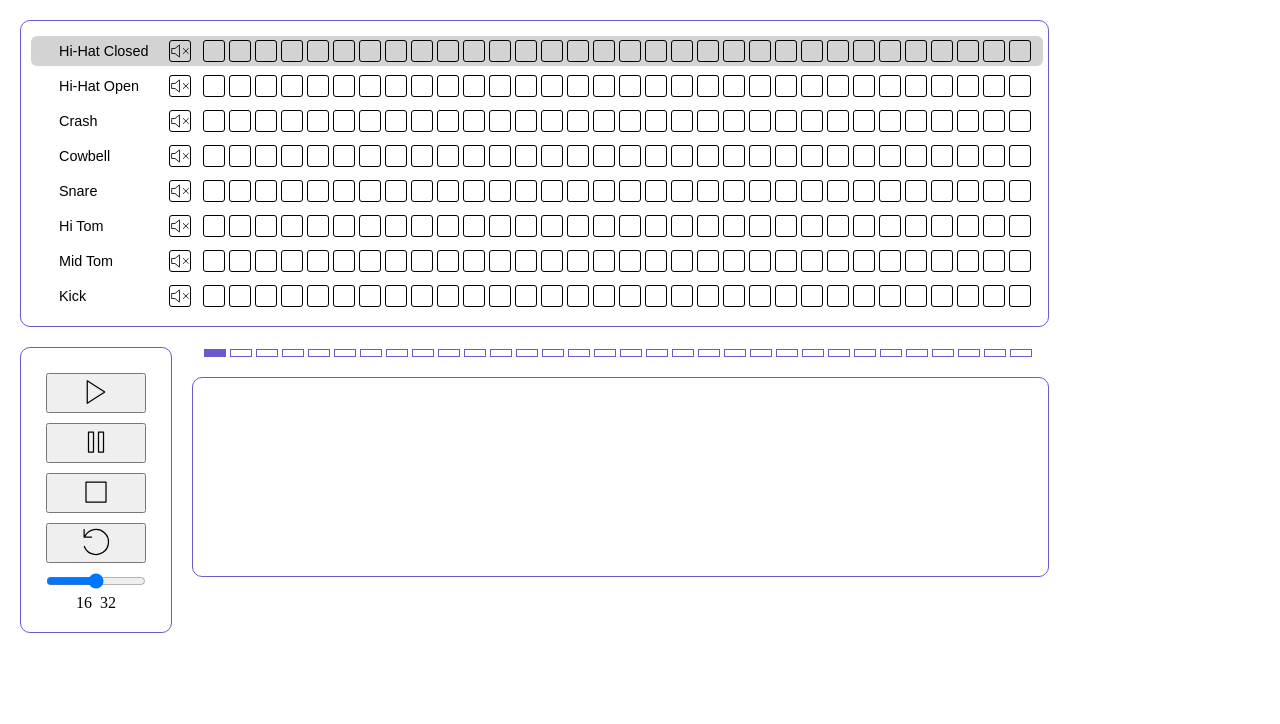
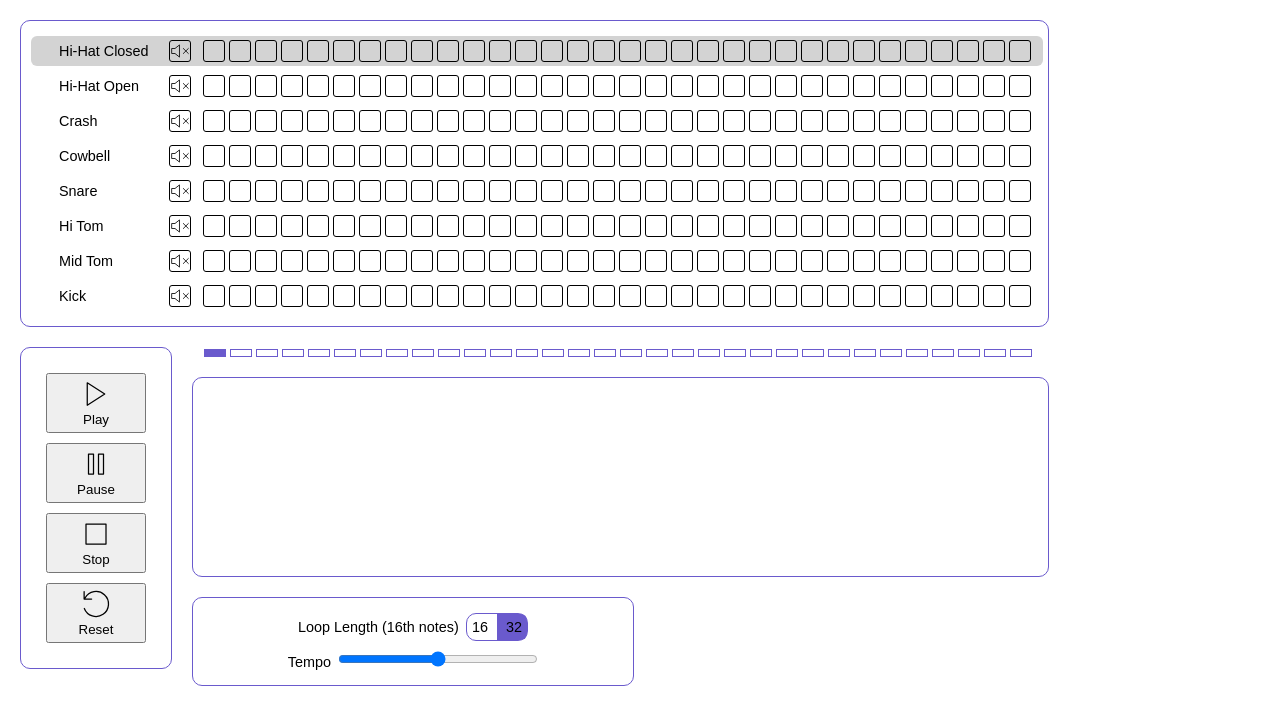
Before and after one commit to ricardopresto/drumVue, a Vue app: page / in a window 1280 px wide. Shown: the top 724 px of the page. Built offline with nearby package versions, Linux system fonts and the light colour scheme.

Commit message:
rearranged controls, added TempoControl

```diff
--- a/src/App.vue
+++ b/src/App.vue
@@ -33,6 +33,13 @@
           @volume-change="volChange($event)"
           @time-change="timeChange($event)"
         />
+        <div>
+          <TempoControl
+            @speed-change="speedChange($event)"
+            @length-change="lengthChange($event)"
+            :length="length"
+          />
+        </div>
       </div>
     </div>
   </div>
@@ -43,6 +50,7 @@ import Controls from "./components/Controls.vue";
 import Track from "./components/Track.vue";
 import Counter from "./components/Counter.vue";
 import Edit from "./components/Edit.vue";
+import TempoControl from "./components/TempoControl.vue";
 
 export default {
   name: "App",
@@ -50,7 +58,8 @@ export default {
     Controls,
     Track,
     Counter,
-    Edit
+    Edit,
+    TempoControl
   },
   data() {
     return {
@@ -223,6 +232,7 @@ export default {
 * {
   padding: 0;
   margin: 0;
+  font-family: Arial, Helvetica, sans-serif;
 }
 .selected {
   background-color: lightgrey;
--- a/src/components/Controls.vue
+++ b/src/components/Controls.vue
@@ -14,6 +14,7 @@
         >
           <polygon points="5 3 19 12 5 21 5 3" />
         </svg>
+        <span>Play</span>
       </button>
       <button @click="$emit('pause-function')" :class="{paused: paused}">
         <svg
@@ -29,6 +30,7 @@
           <rect x="6" y="4" width="4" height="16" />
           <rect x="14" y="4" width="4" height="16" />
         </svg>
+        <span>Pause</span>
       </button>
       <button @click="$emit('stop-function')">
         <svg
@@ -43,6 +45,7 @@
         >
           <rect x="4" y="4" width="16" height="16" />
         </svg>
+        <span>Stop</span>
       </button>
       <button @click="$emit('reset-function')">
         <svg
@@ -57,12 +60,8 @@
         >
           <path d="M2.5 2v6h6M2.66 15.57a10 10 0 1 0 .57-8.38" />
         </svg>
+        <span>Reset</span>
       </button>
-      <input v-model="speedSlider" type="range" min="6" max="30" value="22" @change="speedChange" />
-      <div>
-        <span @click="$emit('length-change', 16)">16&ensp;</span>
-        <span @click="$emit('length-change', 32)">32</span>
-      </div>
     </div>
   </div>
 </template>
@@ -70,17 +69,7 @@
 <script>
 export default {
   name: "Controls",
-  data: function() {
-    return {
-      speedSlider: ""
-    };
-  },
-  props: ["paused"],
-  methods: {
-    speedChange() {
-      this.$emit("speed-change", this.speedSlider);
-    }
-  }
+  props: ["paused"]
 };
 </script>
 
@@ -96,14 +85,14 @@ export default {
 }
 button {
   width: 100px;
-  height: 40px;
+  height: 60px;
   margin: 5px;
+  text-align: center;
+}
+span {
+  display: block;
 }
 .paused {
   background-color: lightslategrey;
 }
-input {
-  width: 100px;
-  margin: 5px;
-}
 </style>
--- /dev/null
+++ b/src/components/TempoControl.vue
@@ -0,0 +1,83 @@
+<template>
+  <div>
+    <div id="container">
+      <div id="length">
+        <span>Loop Length (16th notes)&ensp;</span>
+        <div id="lengthpick">
+          <span
+            id="length16"
+            :class="{selected: length == 16}"
+            @click="$emit('length-change', 16)"
+          >16&nbsp;</span>
+          <span
+            id="length32"
+            :class="{selected: length == 32}"
+            @click="$emit('length-change', 32)"
+          >&nbsp;32</span>
+        </div>
+      </div>
+      <div id="tempo">
+        <span>Tempo&ensp;</span>
+        <input v-model="speedSlider" type="range" min="6" max="30" value="22" @change="speedChange" />
+      </div>
+    </div>
+  </div>
+</template>
+
+<script>
+export default {
+  name: "TempoControl",
+  data: function() {
+    return {
+      speedSlider: ""
+    };
+  },
+  props: ["length"],
+  methods: {
+    speedChange() {
+      this.$emit("speed-change", this.speedSlider);
+    }
+  }
+};
+</script>
+
+<style scoped>
+#container {
+  display: flex;
+  flex-direction: column;
+  align-items: center;
+  width: 420px;
+  border: 1px solid slateblue;
+  border-radius: 10px;
+  padding: 10px;
+  margin-top: 20px;
+  font-size: 0.9em;
+}
+#tempo {
+  margin: 5px;
+}
+input {
+  width: 200px;
+}
+#length {
+  margin: 5px;
+}
+#lengthpick {
+  display: inline-block;
+  border: 1px solid slateblue;
+  border-radius: 10px;
+  padding: 5px 0 5px 0;
+  cursor: default;
+}
+.selected {
+  background-color: slateblue;
+}
+#length16 {
+  padding: 5px;
+  border-radius: 6px 0 0 6px;
+}
+#length32 {
+  padding: 5px;
+  border-radius: 0 6px 6px 0;
+}
+</style>
--- a/src/components/Track.vue
+++ b/src/components/Track.vue
@@ -85,7 +85,6 @@ export default {
 }
 #name {
   width: 100px;
-  font-family: Arial, Helvetica, sans-serif;
   font-size: 0.9em;
   cursor: default;
 }
```
